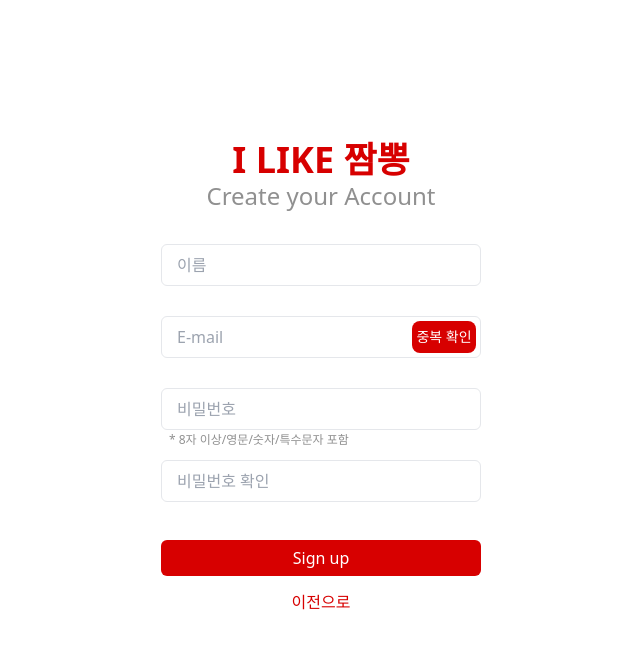
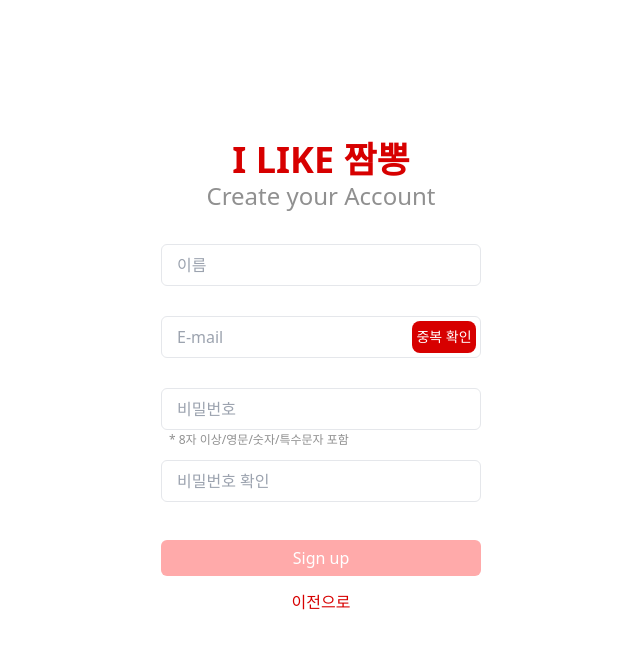
Before and after one commit to yuxincxoi/jjambbong_map, a React app: page /signupPage in a window 1280 px wide. Shown: the top 648 px of the page, without its empty margins (319-959 px from the left). Built offline with nearby package versions, Linux system fonts and the light colour scheme; no server answers; the HTML template or start-up script is replaced by a standard one.

Commit message:
sub color 설정

```diff
--- a/src/pages/myPage.tsx
+++ b/src/pages/myPage.tsx
@@ -27,7 +27,7 @@ export default function MyPage() {
       !validateConfirmPassword(password, confirmPassword) ||
       !validateFields(id, name, password, confirmPassword)
     ) {
-      setBtnStyle("bg-[#ffaaaa]");
+      setBtnStyle("bg-sub-color");
     } else {
       setBtnStyle("");
     }
--- a/src/pages/signupPage.tsx
+++ b/src/pages/signupPage.tsx
@@ -19,7 +19,7 @@ export default function SignupPage() {
   const [isCloseModalHidden, setIsCloseModalHidden] = useState(true);
   const [isConfirmModalHidden, setIsConfirmModalHidden] = useState(true);
   const [modalMessage, setModalMessage] = useState("");
-  const [btnStyle, setBtnStyle] = useState("");
+  const [btnStyle, setBtnStyle] = useState("bg-sub-color");
   const navigate = useNavigate();
 
   useEffect(() => {
@@ -30,7 +30,7 @@ export default function SignupPage() {
       !validateConfirmPassword(password, confirmPassword) ||
       !validateFields(id, name, password, confirmPassword)
     ) {
-      setBtnStyle("bg-[#ffaaaa]");
+      setBtnStyle("bg-sub-color");
     } else {
       setBtnStyle("");
     }
@@ -210,7 +210,7 @@ export default function SignupPage() {
         <Button
           buttonName="Sign up"
           onClick={(e) => handleSubmit(e)}
-          className={`w-80 h-9 mt-10 px-2 py-1 bg-main-color text-white rounded-md hover:border-main-color hover:text-main-color hover:bg-white ${btnStyle}`}
+          className={`w-80 h-9 mt-10 px-2 py-1 text-white rounded-md hover:border-main-color hover:text-main-color hover:bg-white ${btnStyle}`}
         />
       </form>
       <div className="flex justify-center">
```
